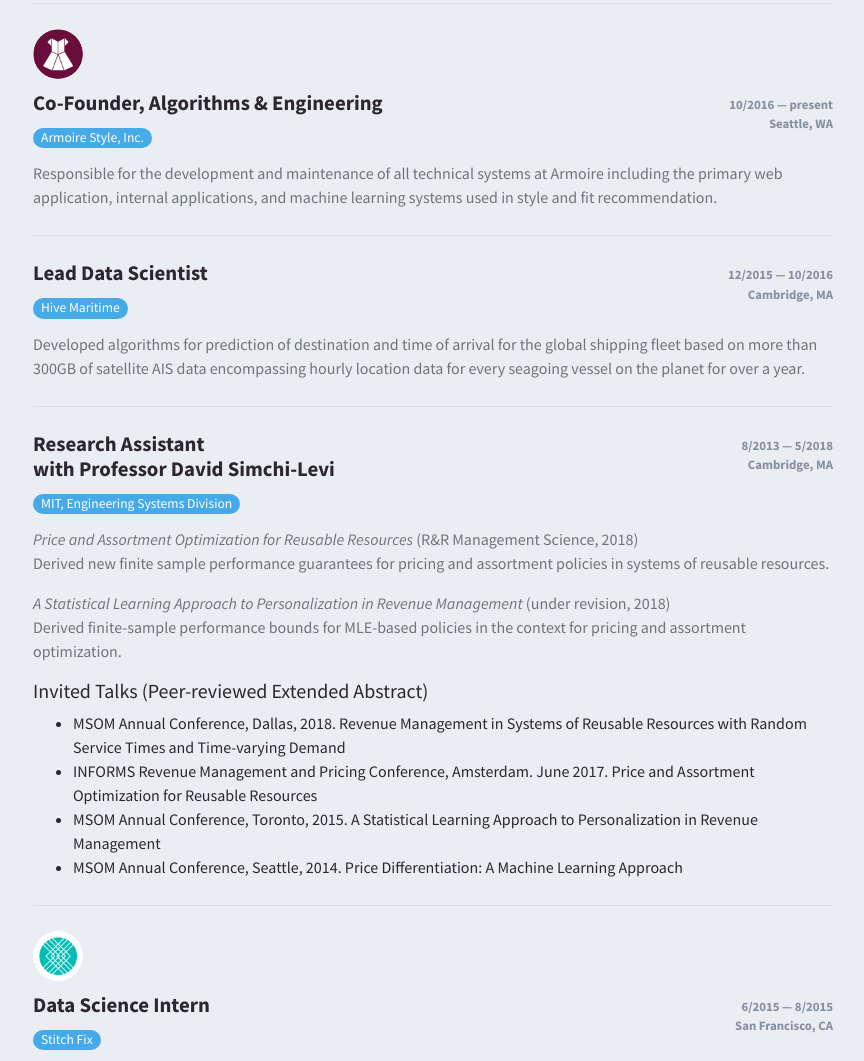
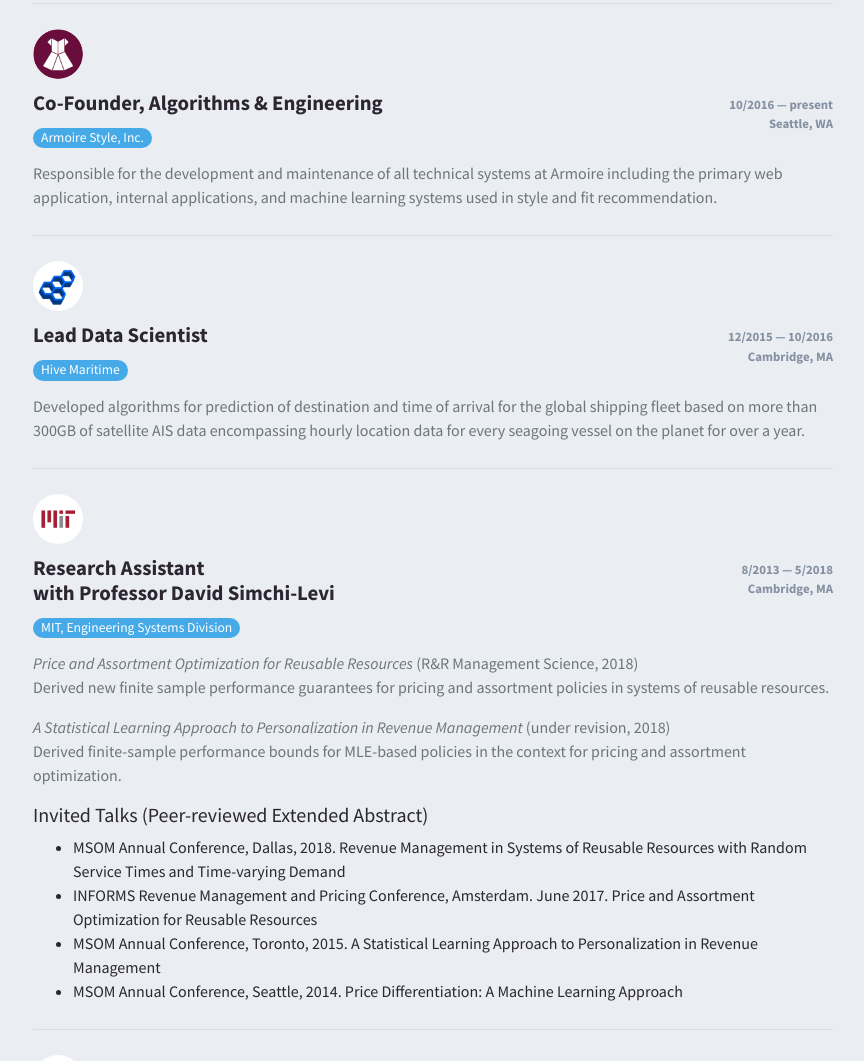
Before and after one commit to zowen/zowen.github.io, a plain HTML site: page zowen.html in a window 1280 px wide. Shown: the part 1865-2926 px from the top of the page, without its empty margins (207-1071 px from the left). Drawn offline with nearby package versions, Linux system fonts and the light colour scheme.

Commit message:
add in 2 more exp logos

```diff
--- a/zowen.html
+++ b/zowen.html
@@ -167,6 +167,9 @@
               <p class="text-muted">Responsible for the development and maintenance of all technical systems at Armoire including the primary web application, internal applications, and machine learning systems used in style and fit recommendation.</p>
             </div>
             <div class="item">
+              <div class="exp-icon">
+                <img class="img-fluid bg-white rounded-circle" alt="Hive Maritime" src="assets/img/hive.png">
+              </div>
               <div class="row">
                 <div class="col-md-6">
                   <h3>Lead Data Scientist</h3>
@@ -179,6 +182,9 @@
               <p class="text-muted">Developed algorithms for prediction of destination and time of arrival for the global shipping fleet based on more than 300GB of satellite AIS data encompassing hourly location data for every seagoing vessel on the planet for over a year.</p>
             </div>
             <div class="item">
+              <div class="exp-icon">
+                <img class="img-fluid bg-white rounded-circle" alt="MIT" src="assets/img/mit.png">
+              </div>
               <div class="row">
                 <div class="col-md-6">
                   <h3>Research Assistant<br>with Professor David Simchi-Levi</h3>
```
